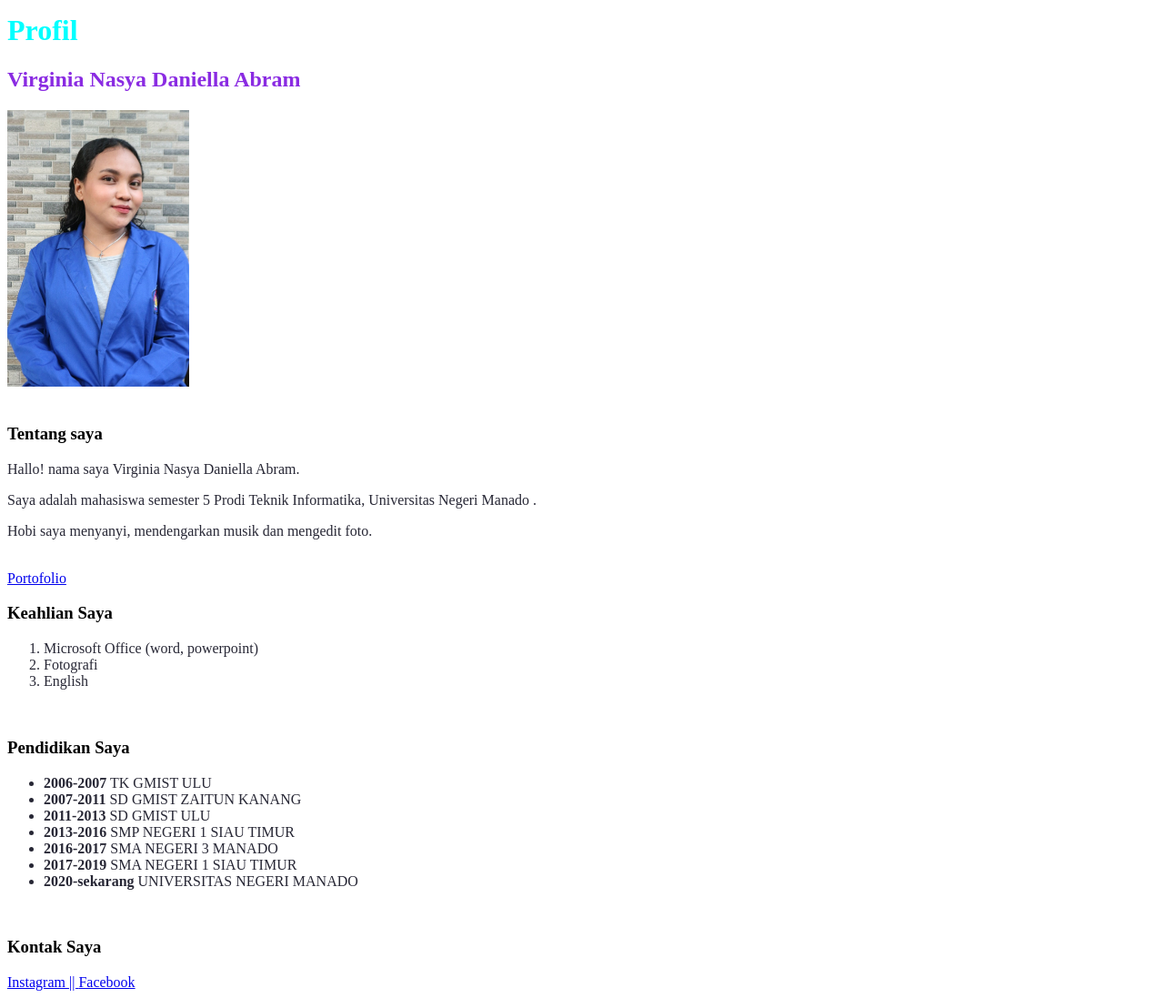
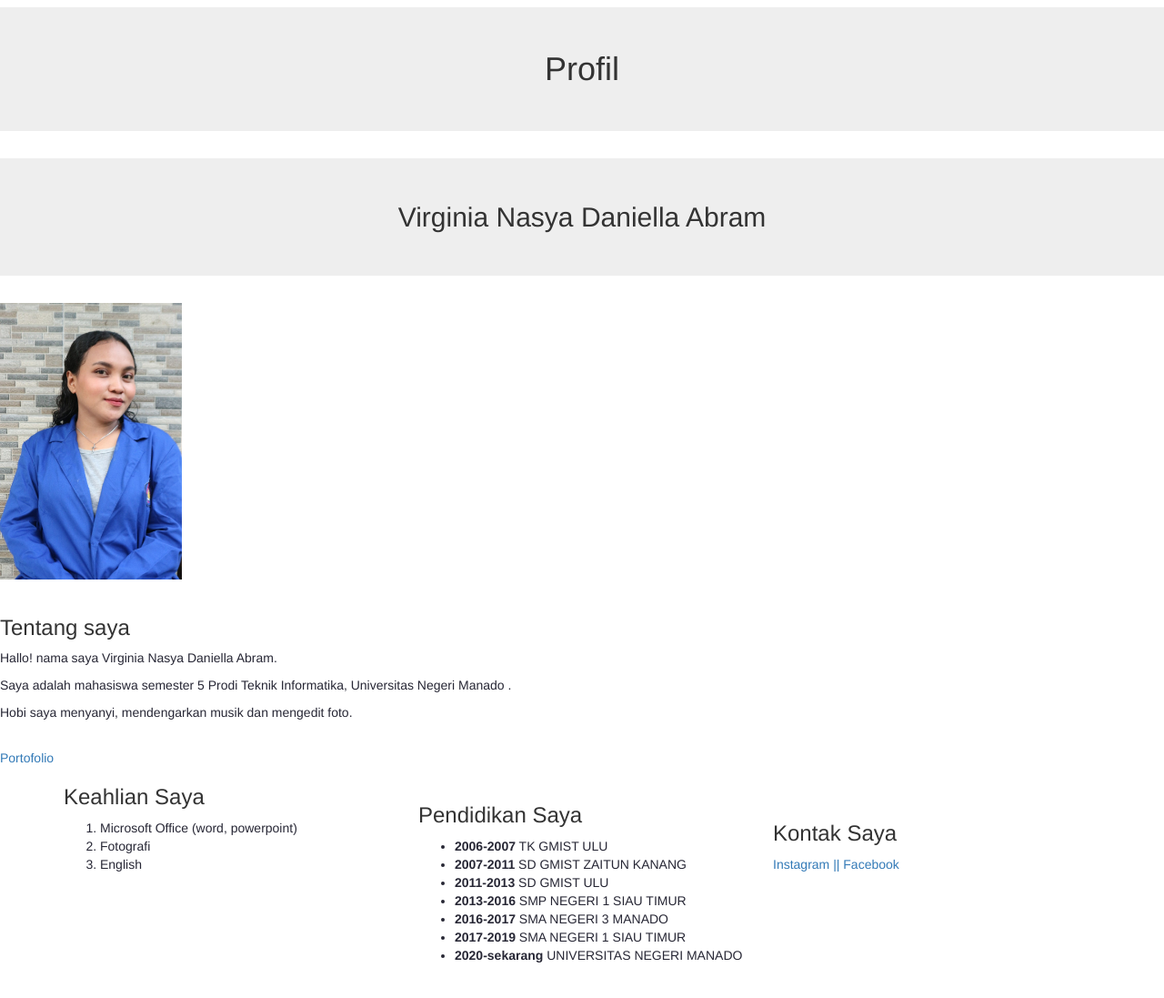
Before and after one commit to igin02/igin02.github.io, a plain HTML site: page HTML/index.html in a window 1280 px wide. Shown: the part 60-1157 px from the top of the page at 91% size. After the commit the page ends 1130 px from the top, so only its background shows below. Drawn offline with nearby package versions, Linux system fonts and the light colour scheme.

Commit message:
Update index.html

```diff
--- a/HTML/index.html
+++ b/HTML/index.html
@@ -1,6 +1,9 @@
 <!DOCTYPE html>
 <html>
     <head>
+        <link rel="stylesheet" href="https://maxcdn.bootstrapcdn.com/bootstrap/3.4.1/css/bootstrap.min.css">
+        <script src="https://ajax.googleapis.com/ajax/libs/jquery/3.6.0/jquery.min.js"></script>
+        <script src="https://maxcdn.bootstrapcdn.com/bootstrap/3.4.1/js/bootstrap.min.js"></script>
         <title>Profil</title>
         <link rel="stylesheet" href="style.css">
     </head>
@@ -12,8 +15,8 @@
                 <li><a href="portofolio.html">Portofolio</a></li>
             </ul>
         </div>
-        <h1>Profil</h1>
-        <h2>Virginia Nasya Daniella Abram</h2>
+        <h1 class="jumbotron text-center">Profil</h1>
+        <h2 class="jumbotron text-center">Virginia Nasya Daniella Abram</h2>
         <img src="igin.jpeg" width="200px">
         <br>
         <br>
@@ -23,13 +26,21 @@
         <P class="teks-utama">Hobi saya menyanyi, mendengarkan musik dan mengedit foto.</P>
         <br>
         <a href="portofolio.html">Portofolio</a>
+
+        <div class="container">
+            <div class="row">
+              <div class="col-sm-4">
                 <h3>Keahlian Saya</h3>
                 <ol class="teks-utama">
                     <li>Microsoft Office (word, powerpoint)</li>
                     <li>Fotografi</li>
                     <li>English</li>
                 </ol>
+            </div>
                 <br>
+        <div class="container">
+            <div class="row">
+              <div class="col-sm-4">
                 <h3>Pendidikan Saya</h3>
                 <ul class="teks-utama">
                     <li><b>2006-2007</b> TK GMIST ULU</li>
@@ -40,10 +51,15 @@
                     <li><b>2017-2019</b> SMA NEGERI 1 SIAU TIMUR</li>
                     <li><b>2020-sekarang</b> UNIVERSITAS NEGERI MANADO</li>
                 </ul>
+            </div>
                 <br>
+                <div class="container">
+                    <div class="row">
+                      <div class="col-sm-4">
                         <h3>Kontak Saya</h3>
                         <a href="https://www.instagram.com/nsytamara_/">Instagram || </a>
                         <a href="https://www.facebook.com/virginia.nasya.3">Facebook</a>
+                    </div>
+
 </body>
-
 </html
```
Lines whose indentation alone changed are shown as unchanged.
